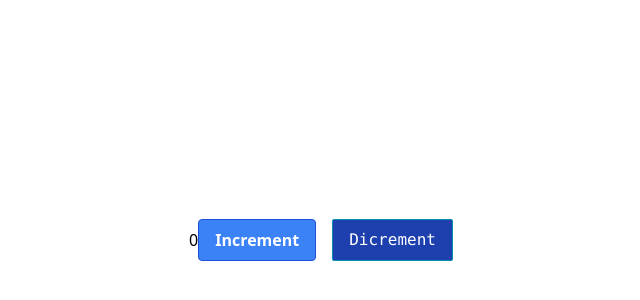
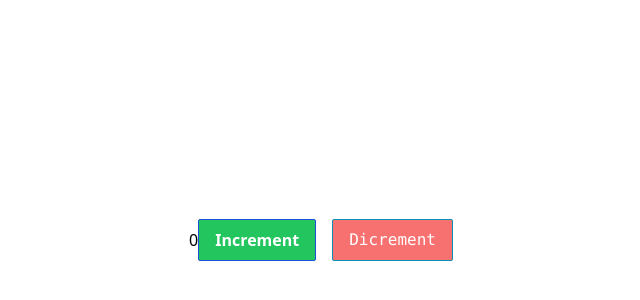
Before and after one commit to Amumug/counter-app, a React (Vite) app: page / in a window 1280 px wide. Shown: the part 160-460 px from the top of the page, without its empty margins (319-959 px from the left). Built offline with nearby package versions, Linux system fonts and the light colour scheme.

Commit message:
movie-app

```diff
--- a/src/App.jsx
+++ b/src/App.jsx
@@ -6,10 +6,10 @@ export default function App() {
     <>
       <div className="flex flex-column min-h-screen justify-center items-center space-x-4">
           {counter}
-        <button className="bg-blue-500 hover:bg-blue-600 text-white font-bold py-2 px-4 border border-blue-700 rounded" onClick={() => setCounter(counter + 1)}>
+        <button className="bg-green-500 hover:bg-green-600 text-white font-bold py-2 px-4 border border-blue-700 rounded-sm" onClick={() => setCounter(counter + 1)}>
           Increment
         </button>
-        <button className="bg-blue-800 hover:bg-green-200 text-white font-mono py-2 px-4 border border-cyan-600 rounded-sm" onClick={() => setCounter(counter - 1)}>
+        <button className="bg-red-400 hover:bg-red-500 text-white font-mono py-2 px-4 border border-cyan-600 rounded-sm" onClick={() => setCounter(counter - 1)}>
           Dicrement
         </button>
       </div>
```
